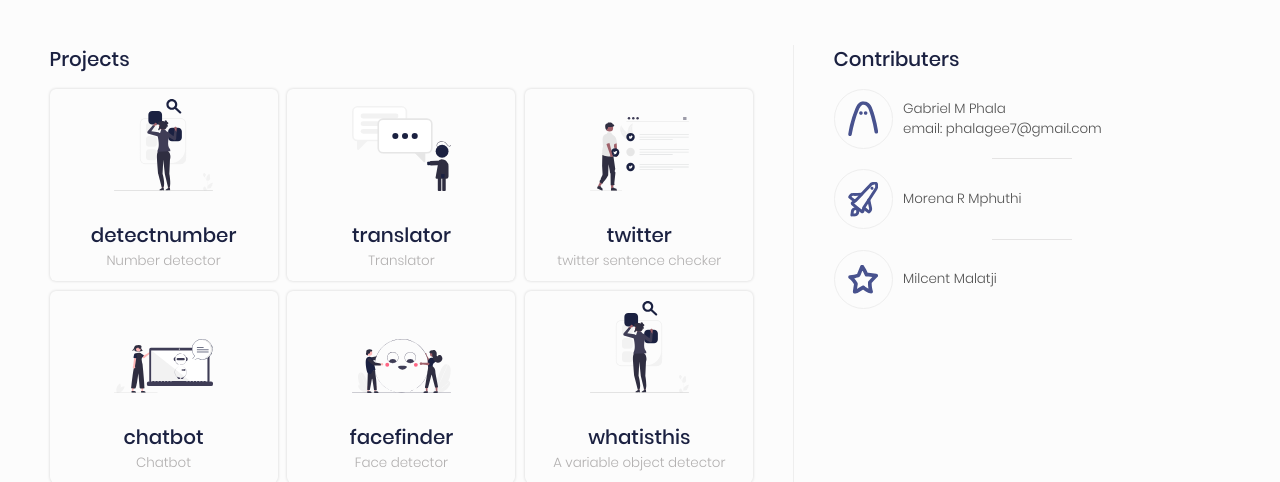
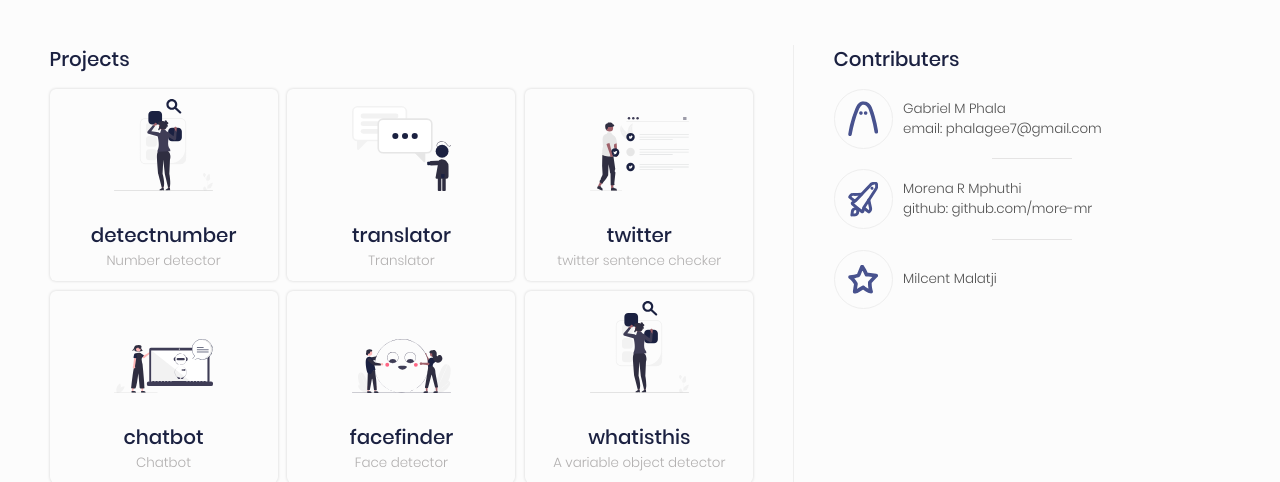
Before and after one commit to gabrielphala/pythonminiprojects, a Flask app: page / in a window 1280 px wide. Shown: the part 401-883 px from the top of the page. Run offline with Flask 2, Linux system fonts and the light colour scheme.

Commit message:
Add gethub instead of email

```diff
--- a/src/templates/home.html
+++ b/src/templates/home.html
@@ -86,7 +86,10 @@
                             <img src="/static/backgrounds/rocket.svg">
                         </div>
 
-                        <p>Morena R Mphuthi</p>
+                        <div>
+                            <p>Morena R Mphuthi</p>
+                            <p>github: github.com/more-mr</p>
+                        </div>
                     </div>
                     <div class="container--home__main__contributers__list__hr"></div>
                     <div class="container--home__main__contributers__list__item">
```
